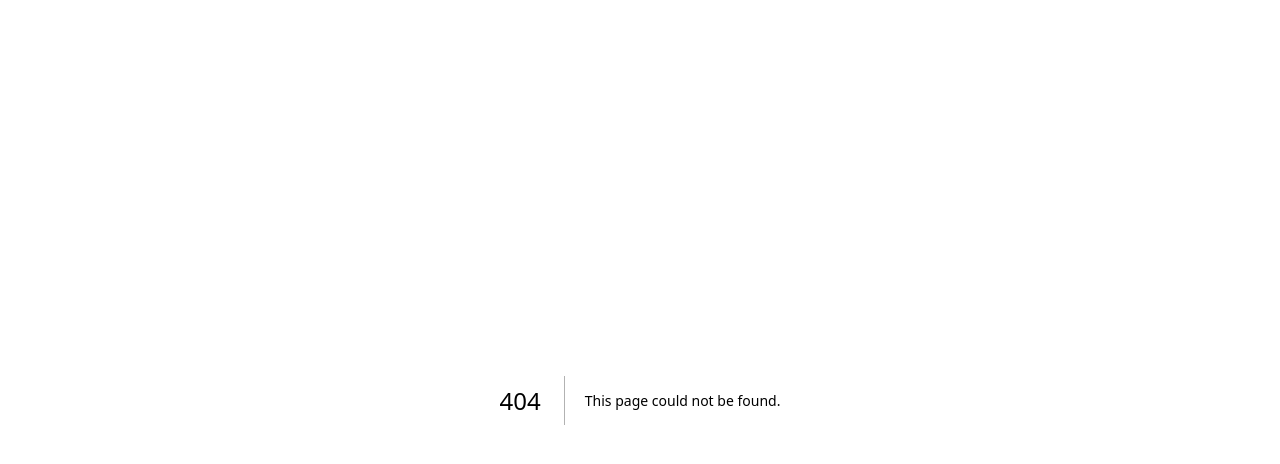
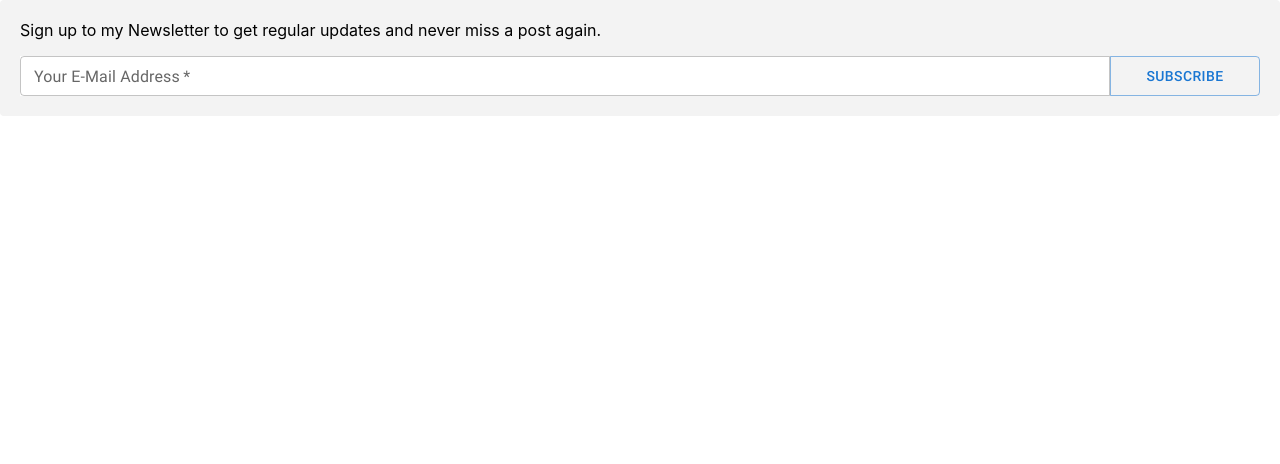
Before and after one commit to Vincenius/modest, a Next.js app: page /components/Newsletter in a window 1280 px wide. Before the commit this address had no page. Shown: the top 464 px of the page. Built offline with nearby package versions, Linux system fonts and the light colour scheme.

Commit message:
init newsletter

```diff
--- /dev/null
+++ b/pages/api/newsletter/[blog-id].js
@@ -0,0 +1,39 @@
+import 'dotenv/config'
+
+import { unstable_getServerSession } from 'next-auth/next'
+import { authOptions } from '../auth/[...nextauth]'
+
+// limit subscriber count & email sending count
+
+const createSubscriber = async (req, res) => {
+  // get list of blog
+
+  // https://dev.mailjet.com/email/guides/contact-management/
+  // create contact
+  // add contact to list
+
+  res.status(201).json()
+}
+
+const checkAuth = (session, id) =>
+  session && session.user && session.user.name === id
+
+// HANDLER
+export default async function handler(req, res) {
+  const userSession = await unstable_getServerSession(req, res, authOptions)
+  const isAuthorized = checkAuth(userSession, req.query['blog-id'])
+
+  // only allow post for unuauthorized users
+  if (req.method !== 'POST' && (!isAuthorized || !req.query['blog-id'])) {
+    res.status(401).json();
+  } else {
+    if (req.method === 'POST' && req.query['blog-id']) {
+      console.log('TODO create sub', req.query['blog-id'], req.body)
+      res.status(201).json({ message:'success' })
+    }
+    if (req.method === 'GET') {
+      console.log('TODO get subscriber info')
+      res.status(200).json({ message:'success' })
+    }
+  }
+}
--- a/pages/components/Blog.js
+++ b/pages/components/Blog.js
@@ -5,6 +5,7 @@ import PostList from './PostList'
 import Header from './Header'
 import NewPost from './NewPost'
 import IntroSection from './IntroSection'
+import Newsletter from './Newsletter'
 import styles from './Blog.module.css'
 
 // https://nextjs.org/blog/next-13#og-image-generation
@@ -17,8 +18,10 @@ const Blog = ({
   profileImg,
   headerImg,
   useComments,
+  useNewsletter,
   headerColor,
   introText,
+  // TODO store all these in state instead of passing them down?
 }) => {
   const [rangeKeys, setRangeKeys] = useState([null])
   const [lastRangeKey, setLastRangeKey] = useState(null)
@@ -52,6 +55,7 @@ const Blog = ({
     <Header name={name} description={description} headerImg={headerImg} headerColor={headerColor} />
     <main className={styles.main}>
       { !introIsEmpty && <IntroSection introText={introText} profileImg={profileImg} /> }
+      { useNewsletter && <Newsletter blogId={blogId} /> }
       { session && <NewPost blogId={blogId} profileImg={profileImg} /> }
 
       { rangeKeys.map(lastItemRangeKey =>
--- /dev/null
+++ b/pages/components/Newsletter.js
@@ -0,0 +1,58 @@
+import React, { useState } from 'react'
+import Button from '@mui/material/Button'
+import TextField from '@mui/material/TextField'
+
+import styles from './Newsletter.module.css'
+
+const Newsletter = ({ blogId }) => {
+  const [email, setEmail] = useState('')
+
+  const subscribeEmail = e => {
+    e.preventDefault()
+
+    const options = {
+      method: 'POST',
+      headers: {
+        'Content-Type': 'application/json'
+      },
+      body: JSON.stringify({
+        email,
+      })
+    }
+
+    fetch(`/api/newsletter/${blogId}`, options)
+      .then(res => res.json()) // todo show success & info
+      .catch(err => console.log('Unexpected error', err)) // todo show error
+  }
+
+  return <div className={styles.container}>
+    <p className={styles.introText}>
+      Sign up to my Newsletter to get regular updates and never miss a post again.
+    </p>
+
+    <form onSubmit={subscribeEmail} className={styles.form}>
+      <TextField
+        required
+        label="Your E-Mail Address"
+        variant="outlined"
+        value={email}
+        onChange={e => {
+          setEmail(e.target.value)
+        }}
+        size="small"
+        type="email"
+        className={styles.textInput}
+      />
+      <Button
+        variant="outlined"
+        style={{ margin: '10px 0 20px', width: '100%' }}
+        type="submit"
+        className={styles.button}
+      >
+        Subscribe
+      </Button>
+    </form>
+  </div>
+}
+
+export default Newsletter
--- /dev/null
+++ b/pages/components/Newsletter.module.css
@@ -0,0 +1,32 @@
+.container {
+  padding: 20px;
+  background: #f3f3f3;
+  border-radius: 4px;
+}
+
+.introText {
+  margin: 0 0 1em;
+}
+
+.form {
+  display: flex;
+}
+
+.textInput {
+  width: 100%;
+  background: #fff;
+
+}
+
+.textInput > div {
+  border-top-right-radius: 0 !important;
+  border-bottom-right-radius: 0 !important;
+}
+
+.button {
+  max-width: 150px;
+  margin: 0 !important;
+  background: #fff;
+  border-top-left-radius: 0 !important;
+  border-bottom-left-radius: 0 !important;
+}
--- a/pages/index.js
+++ b/pages/index.js
@@ -23,6 +23,7 @@ export default function App() {
       profileImg="/profile.JPG"
       headerColor="light" // or "dark"
       useComments={true}
+      useNewsletter={false}
     />
   </div>
 }
```
